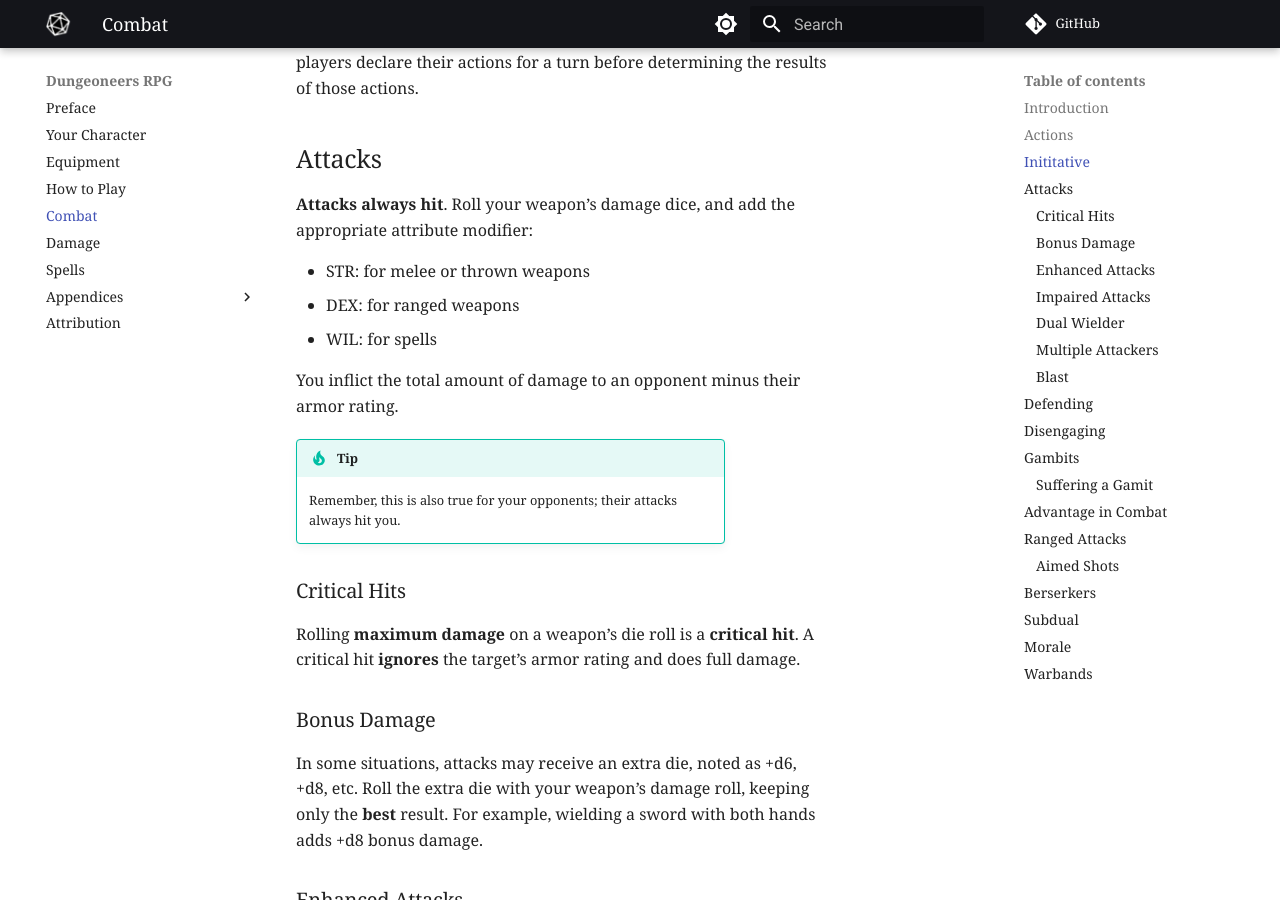
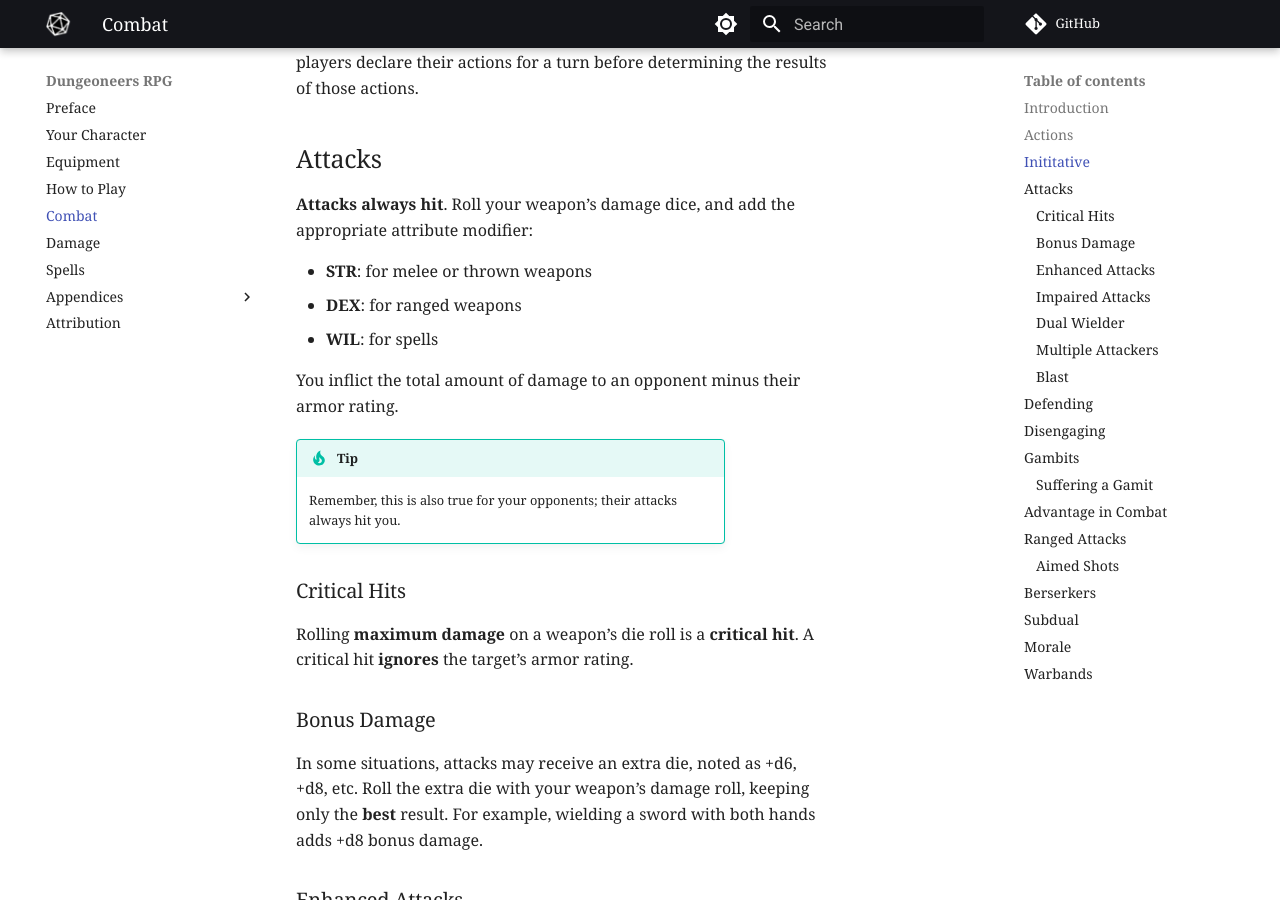
Before and after one commit to joemoose/dungeoneers.d20, an MkDocs documentation site: the page built from docs/combat.md, in a window 1280 px wide and 900 px high, scrolled down 964 px. Built offline with MkDocs 1.6.1 and Material for MkDocs 9.7.7, drawn with Linux system fonts in a browser that asks for light colours; comment, search, counter and statistics services are not loaded; some of the changed lines change nothing that is shown.

Commit message:
Update combat.md

```diff
--- a/docs/combat.md
+++ b/docs/combat.md
@@ -24,9 +24,9 @@ The results of each side’s actions occur simultaneously. As such, all players
 
 **Attacks always hit**. Roll your weapon’s damage dice, and add the appropriate attribute modifier:
 
-- STR: for melee or thrown weapons
-- DEX: for ranged weapons
-- WIL: for spells
+- **STR**: for melee or thrown weapons
+- **DEX**: for ranged weapons
+- **WIL**: for spells
 
 You inflict the total amount of damage to an opponent minus their armor rating.
 
@@ -36,7 +36,7 @@ You inflict the total amount of damage to an opponent minus their armor rating.
 
 ### Critical Hits
 
-Rolling **maximum damage** on a weapon’s die roll is a **critical hit**. A critical hit **ignores** the target’s armor rating and does full damage.
+Rolling **maximum damage** on a weapon’s die roll is a **critical hit**. A critical hit **ignores** the target’s armor rating.
 
 ### Bonus Damage
 
```
